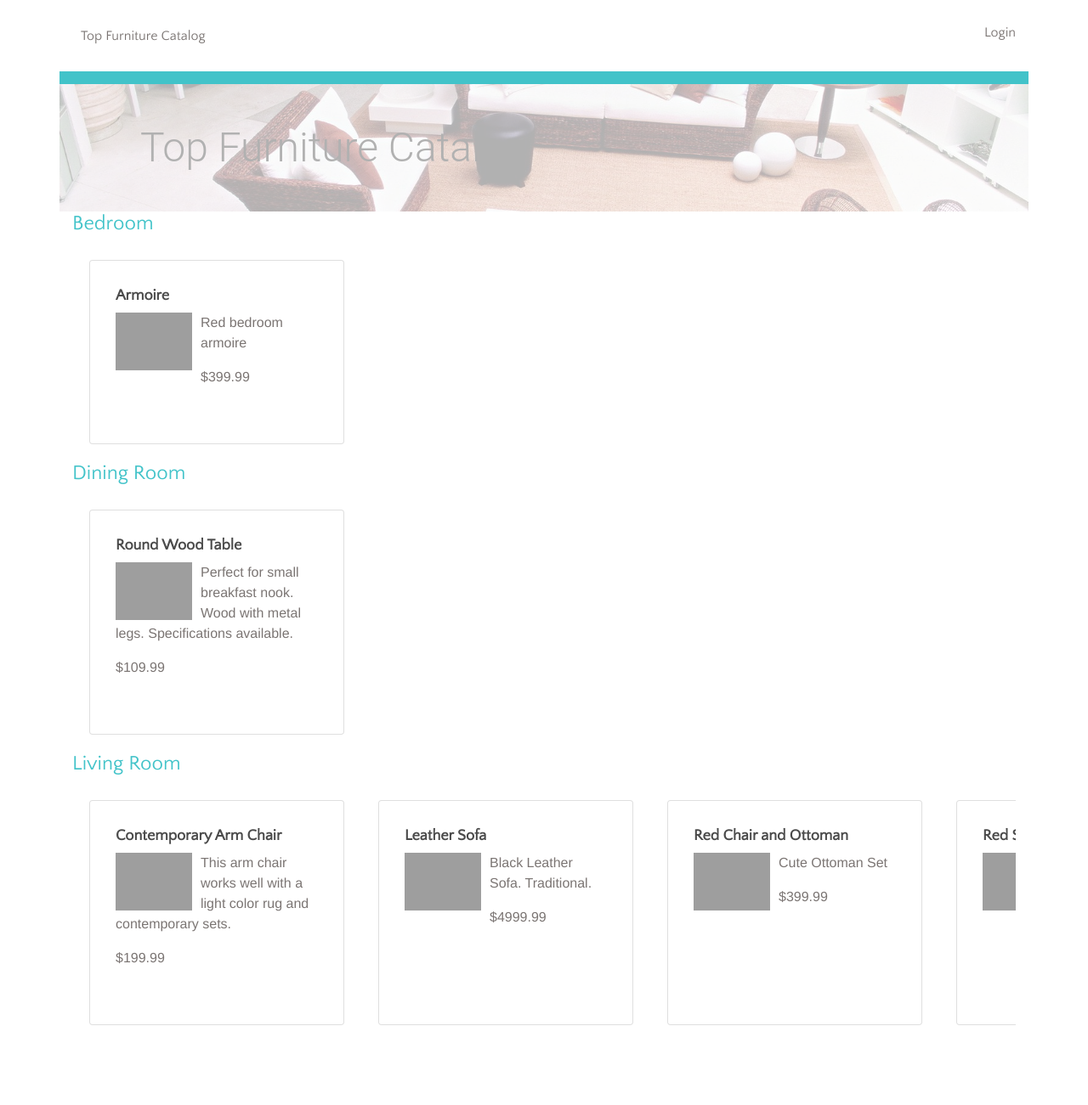
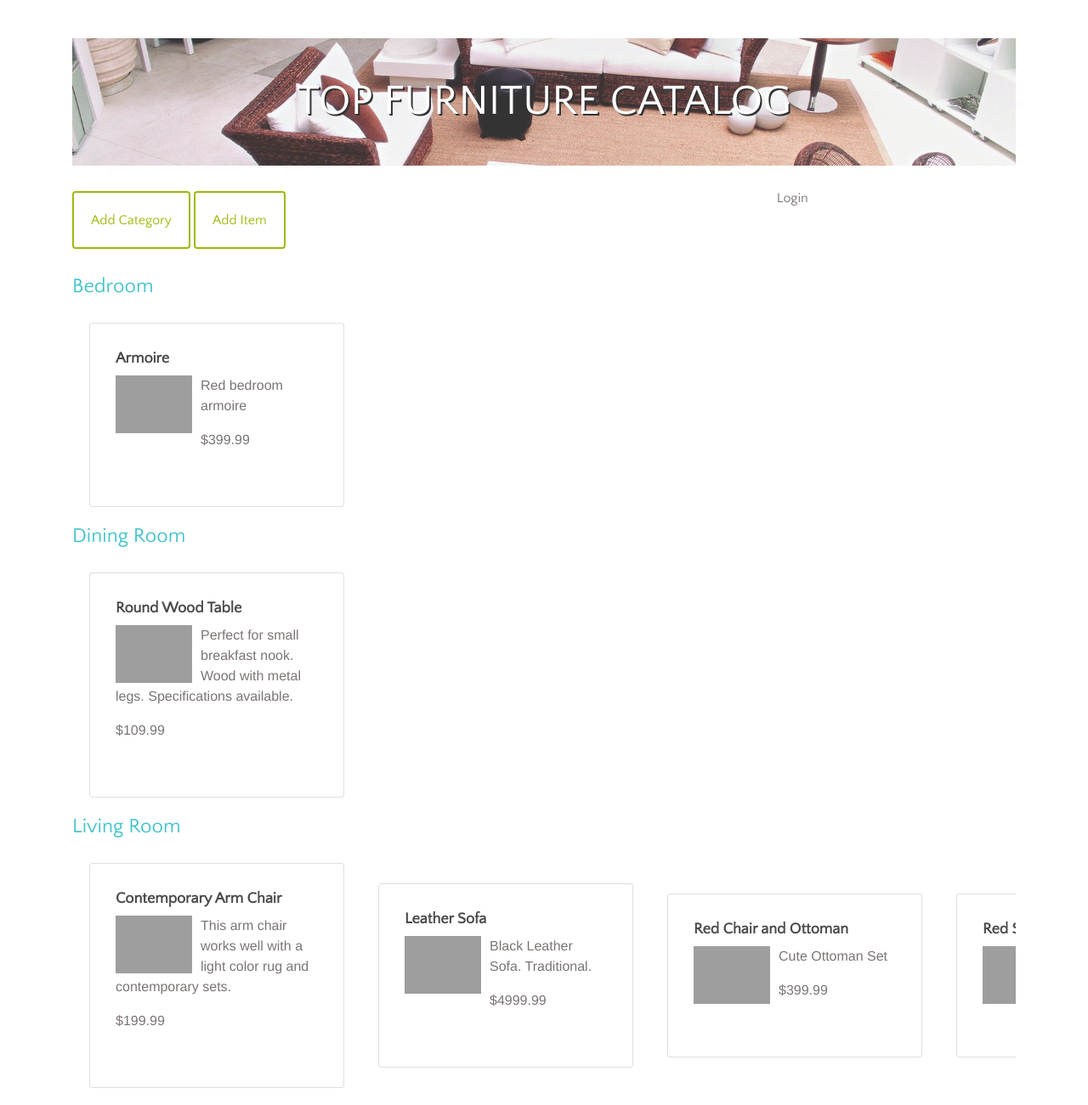
Before and after one commit to nikiyasimpson/catalog, a Flask app: page / in a window 1280 px wide. Shown: the whole page at 85% size. Before the commit the page ends 1207 px from the top, so only its background shows below. Run offline with Flask 2, Linux system fonts and the light colour scheme; some libraries are stand-ins or nearby versions; grey boxes are pictures that could not be loaded.

Commit message:
add styling for catalog

```diff
--- a/static/styles.css
+++ b/static/styles.css
@@ -3,11 +3,11 @@
 }
 
 h1 {
-	font-family: "Helvetica Neue Light", Roboto, Helvetica, Arial, sans-serif;
+	font-family: 'Quattrocento Sans', sans-serif;
 	font-size: 50px;
-	color: #51453B;
 	line-height: 60px;
 	font-weight: 300;
+
 }
 
 h2 {
@@ -36,16 +36,11 @@ h3 {
  	line-height: 24px;
  }
 
- a {
- 	font-size: 14px;
- 	color: #0093B9;
- 	line-height: 17px;
- }
 .padding-top {
 	padding-top: 30px;
 }
 .padding-bottom {
-	padding-bottom: 30px;
+	padding-bottom: 10px;
 }
 .margin-right {
 	margin-right: 30px;
@@ -71,9 +66,7 @@ h3 {
 	border-color: #aaaaaa;
 	color: red;
 }
-.glyphicon {
-	margin-right: 10px;
-}
+
 .top-menu {
 	padding-top: 30px;
 	padding-bottom: 30px;
@@ -92,19 +85,18 @@ h3 {
 .divider {
 	height: 15px;
 }
-.divider.blue {
-	background-color: #42C3C9;
-}
+
 .divider.green {
 	background-color: #9FB80A;
 }
 .banner.main {
 	height: 150px;
 	background: url('/static/furniture.jpg');
-	opacity: 0.3;
 	background-position: right;
 	background-repeat: no-repeat;
 	background-size: cover;
+	text-align: center;
+	opacity: 0.8;
 }
 .banner.menu {
 	height: 150px;
@@ -114,10 +106,14 @@ h3 {
 	height: 150px;
 	background-color: #A6E8EB;
 }
-.banner h1 {
+.banner.main h1 {
 	margin: 45px 0;
-	color: black;
-	font-size: 3em;
+	padding: 45px;
+	color: white;
+	font-weight: 400;
+	text-shadow: 2px 2px black;
+	text-transform: uppercase;
+	opacity: 1;
 }
  .item-list {
  	background-color: #FFF;
@@ -194,14 +190,22 @@ input[type="text"] {
 	-moz-border-radius: 150px;
 }
 
+.smallprofilepic {
+	width: 30px;
+	height: 30px;
+	border-radius: 30px;
+	-webkit-border-radius: 30px;
+	-moz-border-radius: 30px;
+	margin-bottom: 10px;
+
+}
+
 .scrolling-wrapper {
 	display: flex;
 	flex-wrap: nowrap;
 	overflow-x: auto;
 	-webkit-overflow-scrolling: touch;
-
-
-
+	align-items:center;
 }
 
 .scrolling-wrapper p {
--- a/templates/header.html
+++ b/templates/header.html
@@ -1,29 +1,35 @@
-<div class="row top-menu">
-	<div class="col-md-10">
-		<a href="{{url_for('showCatalog')}}">
-			<span class="glyphicon glyphicon-home" aria-hidden="true"></span>Top Furniture Catalog
+
+<div class="banner main">
+		<h1>Top Furniture Catalog</h1>
+</div>
+
+<div class="row top-menu col-md-12">
+		<div class="text-left">
+				<a href="{{url_for('newCategory')}}">
+						<button class="btn btn-default" id="new-category">
+							<span aria-hidden="true"></span>Add Category
+						</button>
+					</a>
+			<a href="{{url_for('newItem')}}">
+				<button class="btn btn-default" id="new-item">
+					<span aria-hidden="true"></span>Add Item
+				</button>
 			</a>
 		</div>
-	<div class="col-md-2 text-right">
+			<div class="col-md-7 text-right">
 
 					<p>
 							{% if user_id %}
-					<img class='loginprofile' src="{{photo}}" alt="profile picture" />
-					<p>Logged in as {{login}}</p>
+								<img class='smallprofilepic' src="{{photo}}" alt="profile picture" />
+								<p class='padding-bottom'>Logged in as {{login}}</p>
 								<a href="{{url_for('logout')}}">Log Out</a></p>
 							{% else %}
 								<a href="{{url_for('showLogin')}}">Login</a></p>
 						{% endif %}
 				</div>
-</div>
-<div class="row divider blue">
-	<div class="col-md-12"></div>
-</div>
-<div class="row banner main">
-	<div class="col-md-1"></div>
-	<div class="col-md-11 padding-none">
-		<h1>Top Furniture Catalog</h1>
-	</div>
+
+
+
 </div>
 
 <div class = 'flash'>
--- a/templates/main.html
+++ b/templates/main.html
@@ -11,7 +11,7 @@
 		<div class="container">
 			{% block content %}
 			{% endblock %}
-        </div>
+                 </div>
         <script language="JavaScript" type="text/javascript" src="https://code.jquery.com/jquery-3.3.1.slim.min.js" integrity="sha384-q8i/X+965DzO0rT7abK41JStQIAqVgRVzpbzo5smXKp4YfRvH+8abtTE1Pi6jizo" crossorigin="anonymous"></script>
         <script language="JavaScript" type="text/javascript" src="https://cdnjs.cloudflare.com/ajax/libs/popper.js/1.14.7/umd/popper.min.js" integrity="sha384-UO2eT0CpHqdSJQ6hJty5KVphtPhzWj9WO1clHTMGa3JDZwrnQq4sF86dIHNDz0W1" crossorigin="anonymous"></script>
         <script language="JavaScript" type="text/javascript" src="https://stackpath.bootstrapcdn.com/bootstrap/4.3.1/js/bootstrap.min.js" integrity="sha384-JjSmVgyd0p3pXB1rRibZUAYoIIy6OrQ6VrjIEaFf/nJGzIxFDsf4x0xIM+B07jRM" crossorigin="anonymous"></script>
```
Also changed, not shown: templates/catalog.html (+0 -13 lines), itemCatalog.db. Lines whose indentation alone changed are shown as unchanged.
